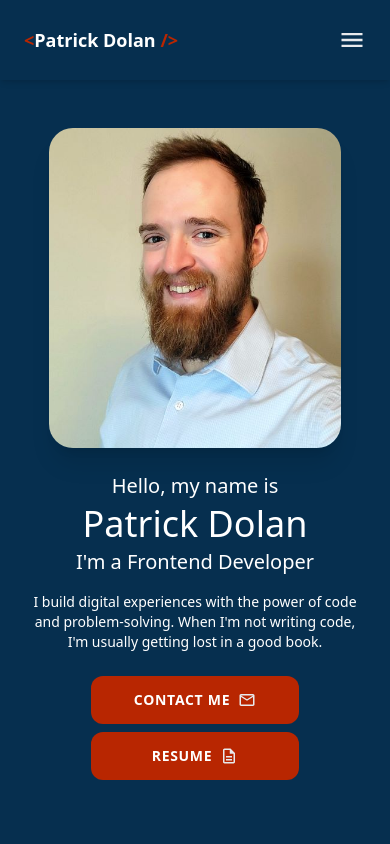
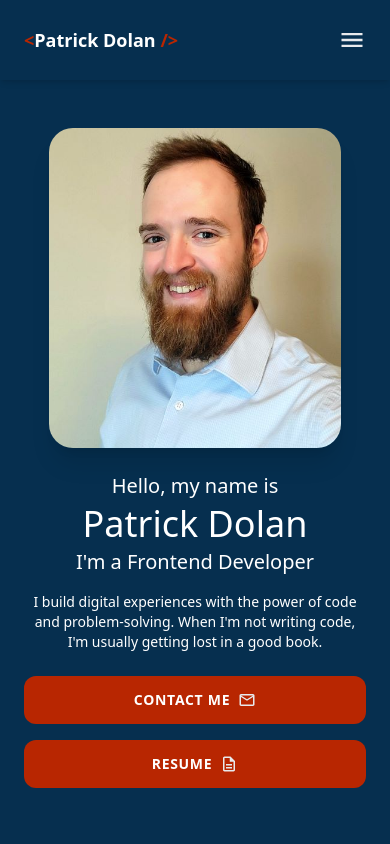
Before and after one commit to Patrick-Dolan/portfolio, a React (Vite) app: page / in a window 390 px wide. Shown: the top 844 px of the page. Built offline with nearby package versions, Linux system fonts and the light colour scheme.

Commit message:
refactor mobile buttons and add tablet styles

```diff
--- a/src/components/sections/HeroSection.jsx
+++ b/src/components/sections/HeroSection.jsx
@@ -15,10 +15,10 @@ function HeroSection() {
               <h1 className="text-4xl">Patrick Dolan</h1>
               <p className="text-xl">I&apos;m a Frontend Developer</p>
             </div>
-            <p className="text-sm mt-4 mb-6 max-w-screen-sm">I build digital experiences with the power of code and problem-solving. When I&apos;m not writing code, I&apos;m usually getting lost in a good book.</p>
-            <div className="space-y-2">
-              <Button text="Contact Me" type="button" className="mx-auto" icon={<MailIcon height="18px" width="18px" />}/>
-              <Button text="Resume" type="button" className="mx-auto" icon={<DescriptionIcon height="18px" width="18px" />}/>
+            <p className="text-sm mt-4 mb-6 max-w-screen-sm md:max-w-125">I build digital experiences with the power of code and problem-solving. When I&apos;m not writing code, I&apos;m usually getting lost in a good book.</p>
+            <div className="flex flex-col gap-4 md:flex-row md:justify-center">
+              <Button text="Contact Me" type="button" icon={<MailIcon height="18px" width="18px" />}/>
+              <Button text="Resume" type="button" icon={<DescriptionIcon height="18px" width="18px" />}/>
             </div>
           </div>
         </div>
```
